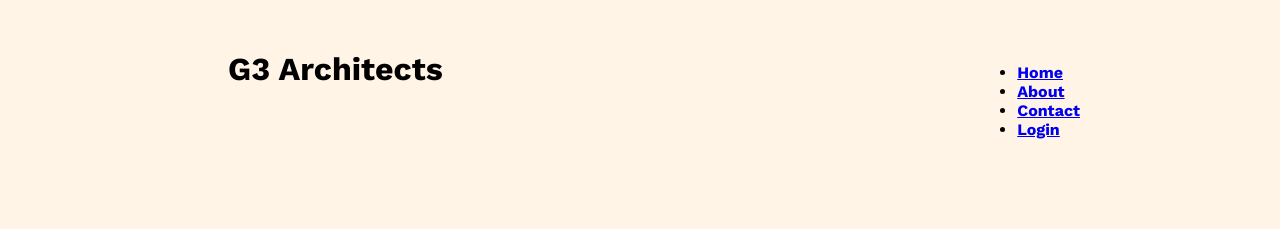
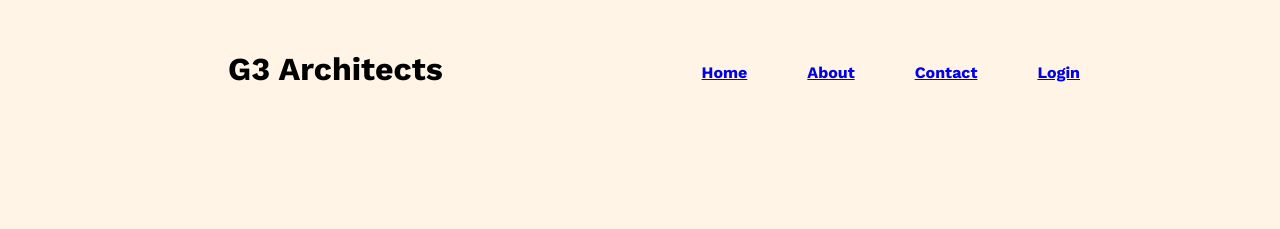
Before and after one commit to 123Somrat/G3-Architect, a plain HTML site: page index.html in a window 1280 px wide. Shown: the top 229 px of the page. Drawn offline with nearby package versions, Linux system fonts and the light colour scheme.

Commit message:
add css on ul and li

```diff
--- a/styles/style.css
+++ b/styles/style.css
@@ -22,3 +22,13 @@
 .nav-items{
     margin:63px 200px 150px 150px
 }
+ul{
+    display: flex;
+    justify-content: center;
+    gap: 60px;
+}
+ul li {
+    list-style-type:none;
+
+
+}
```
